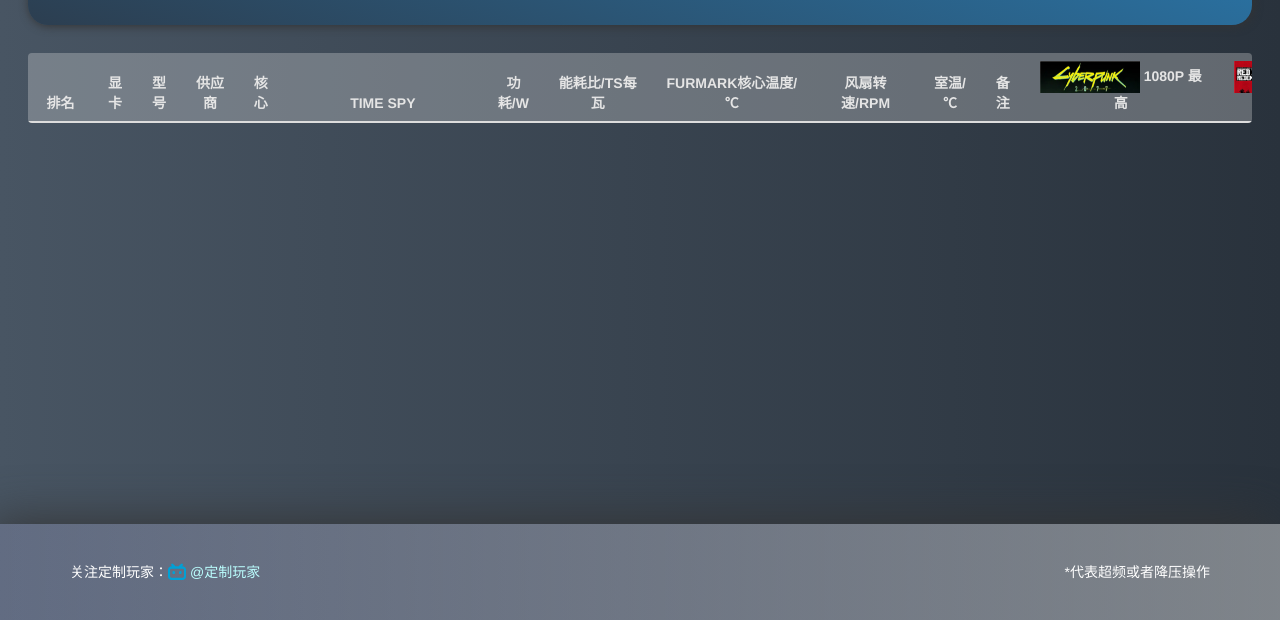
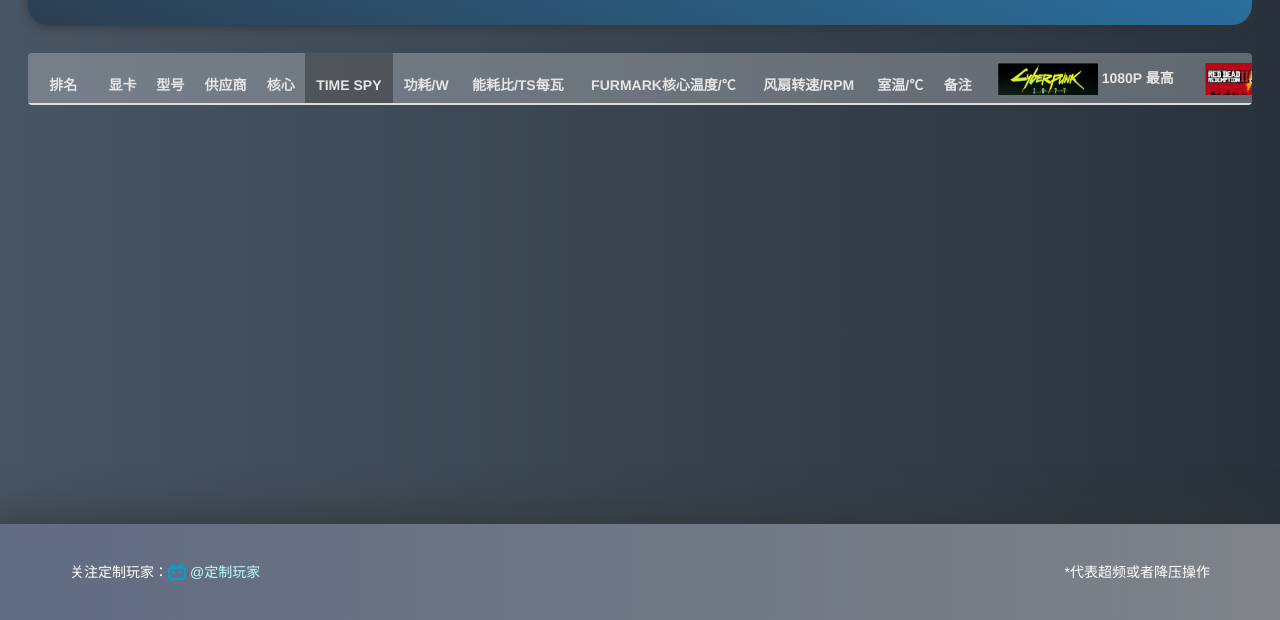
Before and after one commit to TopDIYer/topdiyer.github.io, a plain HTML site: page index.html in a window 1280 px wide. Shown: the part 180-800 px from the top of the page. Drawn offline with nearby package versions, Linux system fonts and the light colour scheme.

Commit message:
Add files via upload

```diff
--- a/index.html
+++ b/index.html
@@ -165,7 +165,7 @@
 				<th class="model t-center">型号</th>
 				<th class="brand t-center">供应商</th>
 				<th class="core t-center">核心</th>
-				<th class="time_spy t-center" style="width:200px;">TIME SPY</th>
+				<th class="time_spy black t-center">TIME SPY</th>
 				<th class="power t-center">功耗/W</th>
 				<th class="cop t-center">能耗比/TS每瓦</th>
 				<th class="furmark_core_temp t-center">FURMARK核心温度/℃</th>
```
